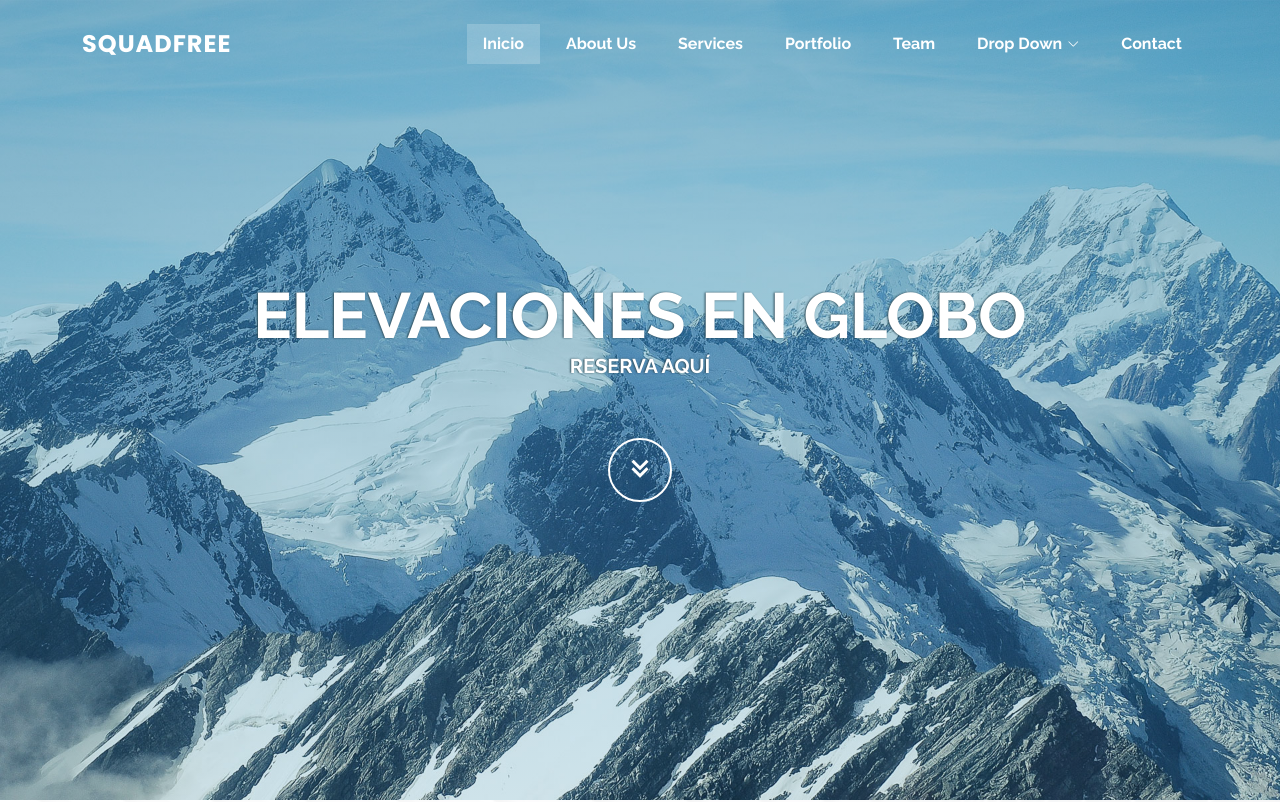
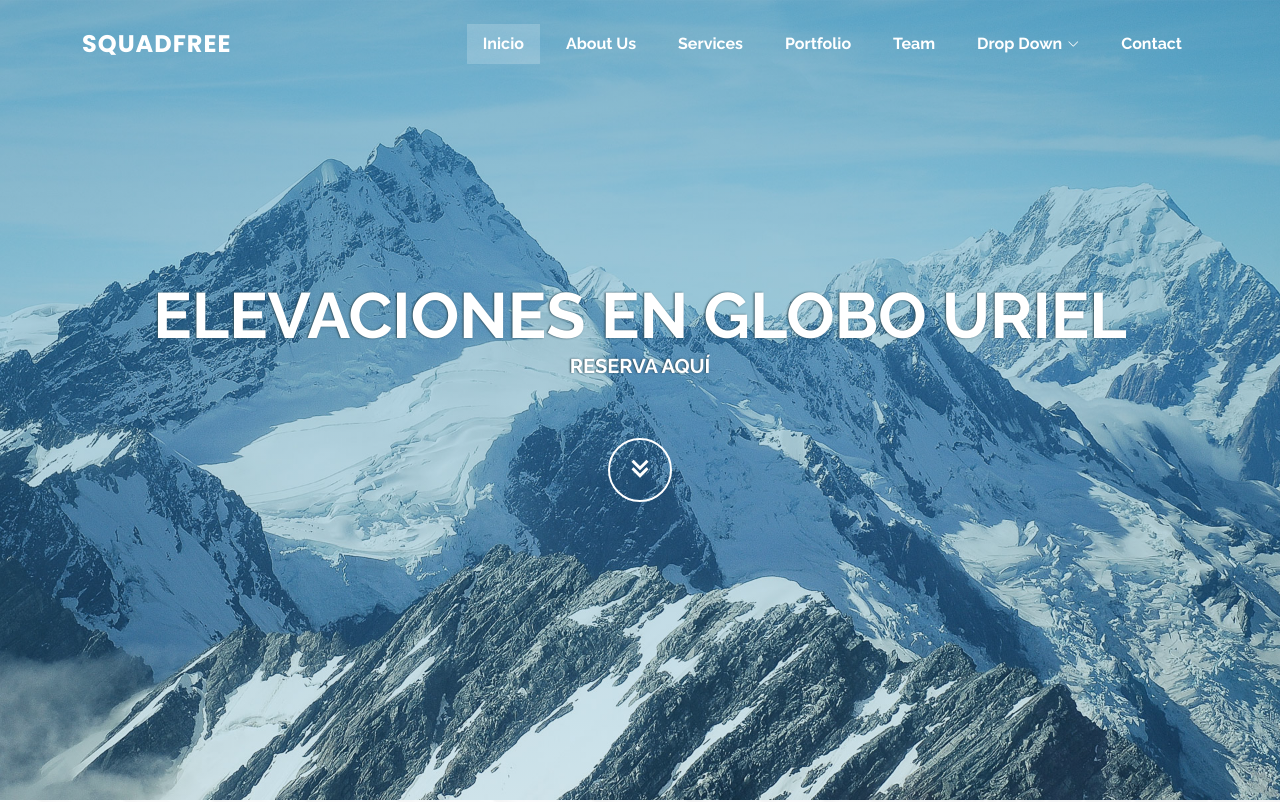
Before and after one commit to UrielMadrigal25/pagina, a plain HTML site: page index.html in a window 1280 px wide. Shown: the top 802 px of the page. Drawn offline with nearby package versions, Linux system fonts and the light colour scheme.

Commit message:
aguerge mi nombre en index

```diff
--- a/index.html
+++ b/index.html
@@ -82,7 +82,7 @@
   <!-- ======= Hero Section ======= -->
   <section id="hero">
     <div class="hero-container" data-aos="fade-up">
-      <h1>Elevaciones en Globo</h1>
+      <h1>Elevaciones en Globo Uriel</h1>
       <h2>Reserva aquí</h2>
       <a href="#about" class="btn-get-started scrollto"><i class="bx bx-chevrons-down"></i></a>
     </div>
```
